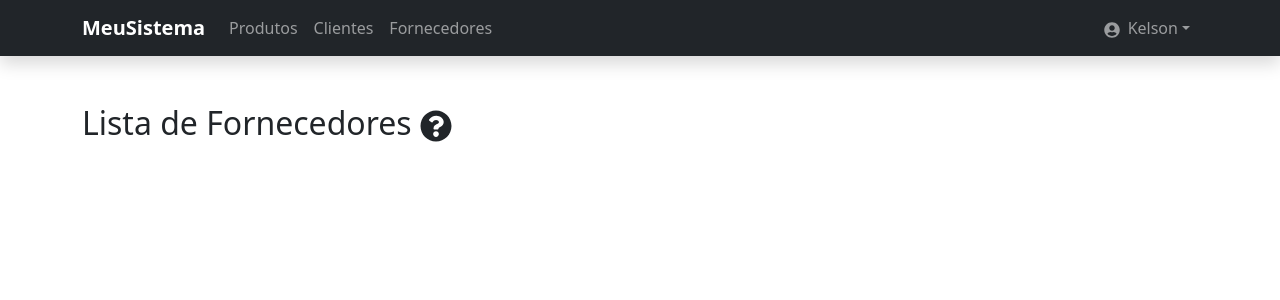
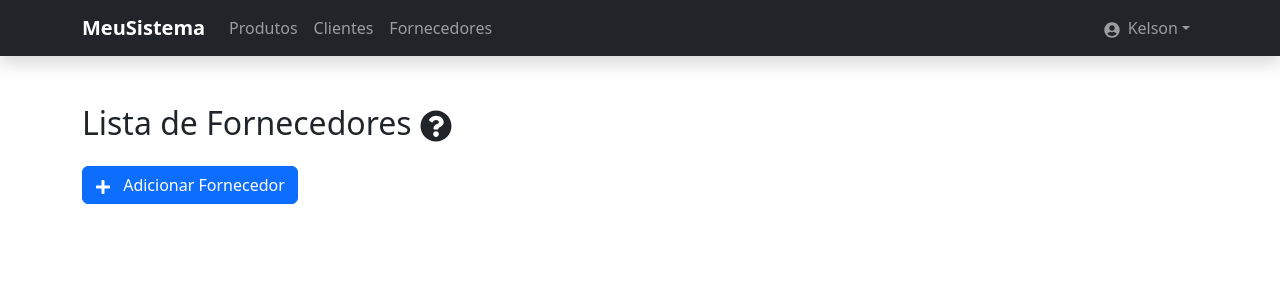
Before and after one commit to kelsonvictr/meusistema-frontend-turma04, a React (Vite) app: page /listar-fornecedores in a window 1280 px wide. Shown: the top 300 px of the page. Built offline with nearby package versions, Linux system fonts and the light colour scheme.

Commit message:
fix: botão add fornecedor

```diff
--- a/src/pages/Fornecedor/FornecedorList.jsx
+++ b/src/pages/Fornecedor/FornecedorList.jsx
@@ -1,6 +1,7 @@
 import React from 'react'
-import { Container, OverlayTrigger, Tooltip } from 'react-bootstrap'
-import { FaQuestionCircle } from 'react-icons/fa'
+import { Button, Container, OverlayTrigger, Tooltip } from 'react-bootstrap'
+import { FaPlus, FaQuestionCircle } from 'react-icons/fa'
+import { Link } from 'react-router-dom'
 
 const FornecedorList = () => {
   return (
@@ -17,6 +18,12 @@
             </OverlayTrigger>
       </h2>
 
+      <div className="mb-3">
+        <Button as={Link} to="/cadastrar-fornecedor" variant="primary">
+            <FaPlus className="me-2" /> Adicionar Fornecedor
+        </Button>
+      </div>
+
     </Container>
   )
 }
```
